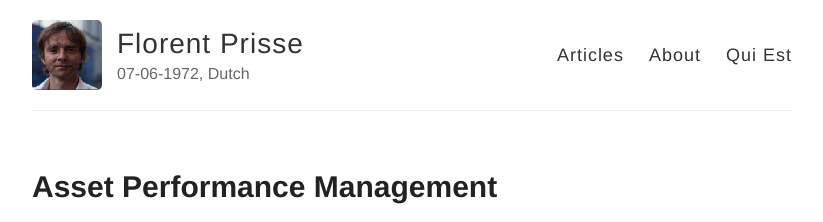
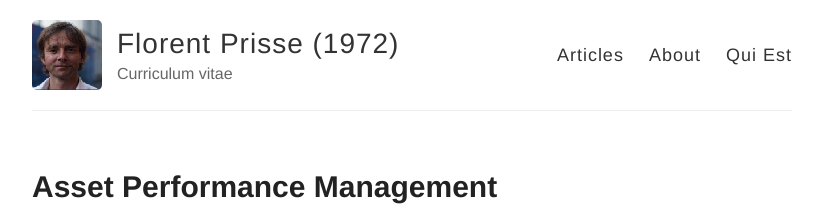
Before and after one commit to fprisse/fprisse.github.io, a Jekyll site: the page built from index.html, in a window 1280 px wide and 900 px high. Shown: the top 222 px of the window, without its empty margins (228-1051 px from the left). Built offline with Jekyll 4.4.1, drawn with Linux system fonts in a browser that asks for light colours.

Commit message:
Geb datum

```diff
--- a/_config.yml
+++ b/_config.yml
@@ -3,10 +3,10 @@
 #
 
 # Name of your site (displayed in the header)
-name: Florent Prisse
+name: Florent Prisse (1972)
 
 # Short bio or description (displayed in the header)
-description: 07-06-1972, Dutch
+description: Curriculum vitae
 
 # URL of your avatar or profile pic (you could use your GitHub profile pic)
 avatar: "/images/florent.png"
```
